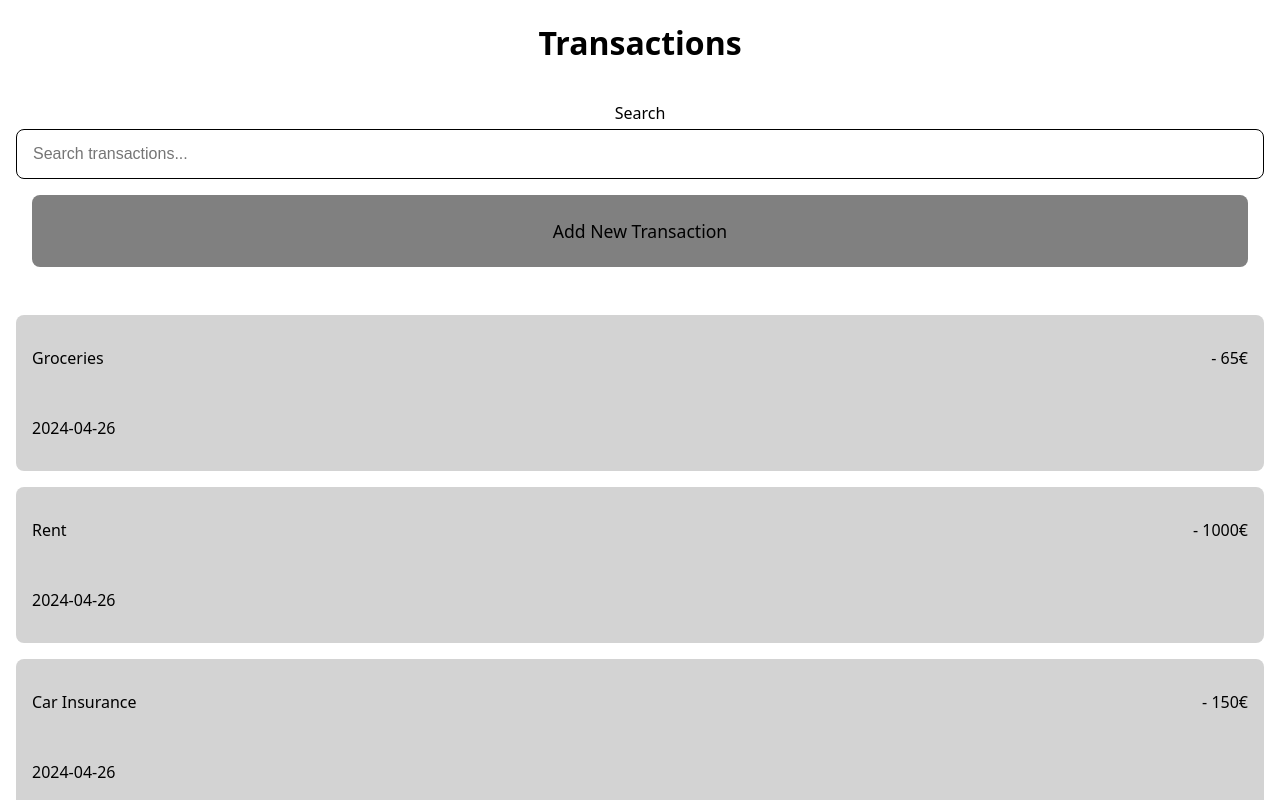
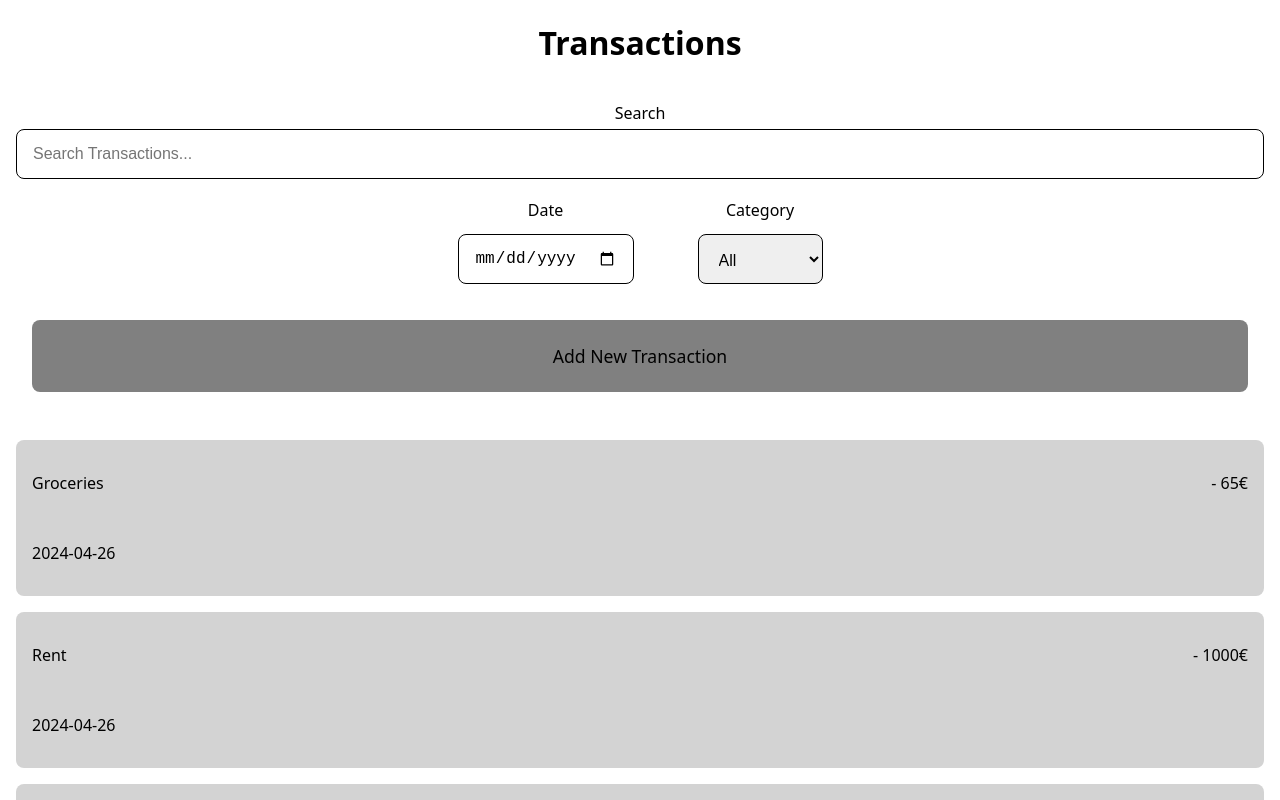
Before and after one commit to benediktbrenk/budget-app, a Next.js app: page / in a window 1280 px wide. Shown: the top 800 px of the page. Built offline with nearby package versions, Linux system fonts and the light colour scheme.

Commit message:
update search function with date and Category

```diff
--- a/components/SearchBar/SearchBar.styled.js
+++ b/components/SearchBar/SearchBar.styled.js
@@ -46,3 +46,30 @@ export const StyledSearchInput = styled.input`
   padding: 1rem;
   margin-top: 5px;
 `;
+export const StyledSearchInputSelect = styled.select`
+  border-radius: 8px;
+  border: 1px solid black;
+  width: 100%;
+  height: 50px;
+  font-size: 1rem;
+  padding: 1rem;
+  margin-top: 5px;
+`;
+
+export const StyledFilterContainer = styled.div`
+  display: flex;
+  flex-direction: row;
+  justify-content: space-evenly;
+  align-items: center;
+  margin: 0.75rem;
+  padding: 0.5rem;
+  gap: 4rem;
+`;
+
+export const StyledFilterItem = styled.div`
+  display: flex;
+  flex-direction: column;
+  justify-content: center;
+  align-items: center;
+  gap: 0.5rem;
+`;
--- a/components/SearchBar/index.js
+++ b/components/SearchBar/index.js
@@ -1,32 +1,66 @@
 import TransactionCard from "../TransactionCard/index";
 import {
+  StyledFilterContainer,
+  StyledFilterItem,
   StyledSearchContainer,
   StyledSearchForm,
   StyledSearchInput,
+  StyledSearchInputSelect,
   StyledSearchUl,
 } from "./SearchBar.styled";
 
 function SearchBar({ transactions, search, onSearch }) {
+  const filterTransactions = () => {
+    return transactions.filter((transaction) => {
+      // Suche nach Name, Datum, Kategorie und Betrag
+      return (
+        transaction.name.toLowerCase().includes(search.toLowerCase()) ||
+        transaction.date.includes(search) ||
+        transaction.category.toLowerCase().includes(search.toLowerCase()) ||
+        transaction.amount.toString().includes(search)
+      );
+    });
+  };
+
   return (
     <StyledSearchContainer>
       <StyledSearchForm>
         <label>Search</label>
         <StyledSearchInput
           type="search"
-          placeholder="Search transactions..."
+          placeholder="Search Transactions..."
           onChange={(event) => onSearch(event.target.value)}
         />
+        <StyledFilterContainer>
+          <StyledFilterItem>
+            <label>Date</label>
+            <StyledSearchInput
+              type="date"
+              placeholder="Search by date..."
+              onChange={(event) => onSearch(event.target.value)}
+            />
+          </StyledFilterItem>
+          <StyledFilterItem>
+            <label>Category</label>
+            <StyledSearchInputSelect
+              onChange={(event) => onSearch(event.target.value)}
+            >
+              <option value="">All</option>
+              <option value="Groceries">Groceries</option>
+              <option value="Housing">Housing</option>
+              <option value="Insurance">Insurance</option>
+              <option value="Others">Others</option>
+            </StyledSearchInputSelect>
+          </StyledFilterItem>
+        </StyledFilterContainer>
       </StyledSearchForm>
       <StyledSearchUl>
-        {transactions.map((transaction) => {
-          if (transaction.name !== search) {
-            return;
-          }
-          if (transaction.name === search) {
-            return (
-              <TransactionCard key={transaction.id} transaction={transaction} />
-            );
-          }
+        {filterTransactions().map((transaction) => {
+          return search == "" ? (
+            <></>
+          ) : (
+            <TransactionCard key={transaction.id} transaction={transaction} />
+          );
         })}
       </StyledSearchUl>
     </StyledSearchContainer>
```
